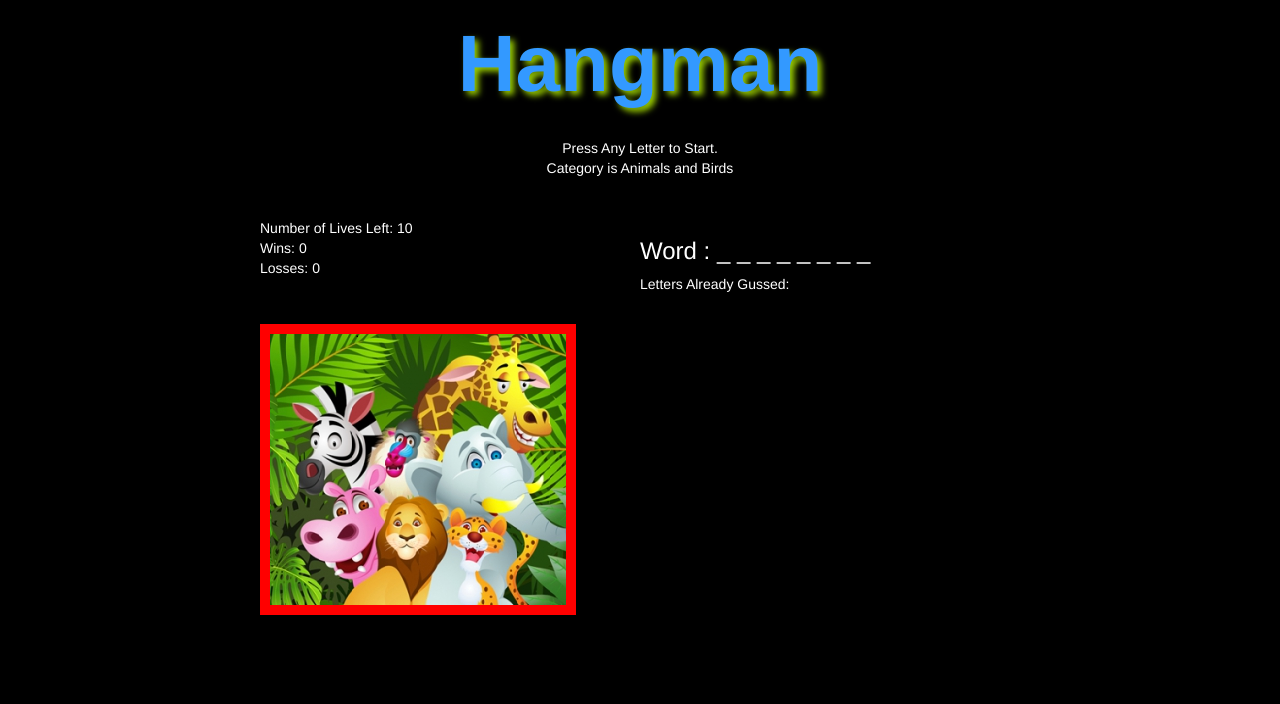
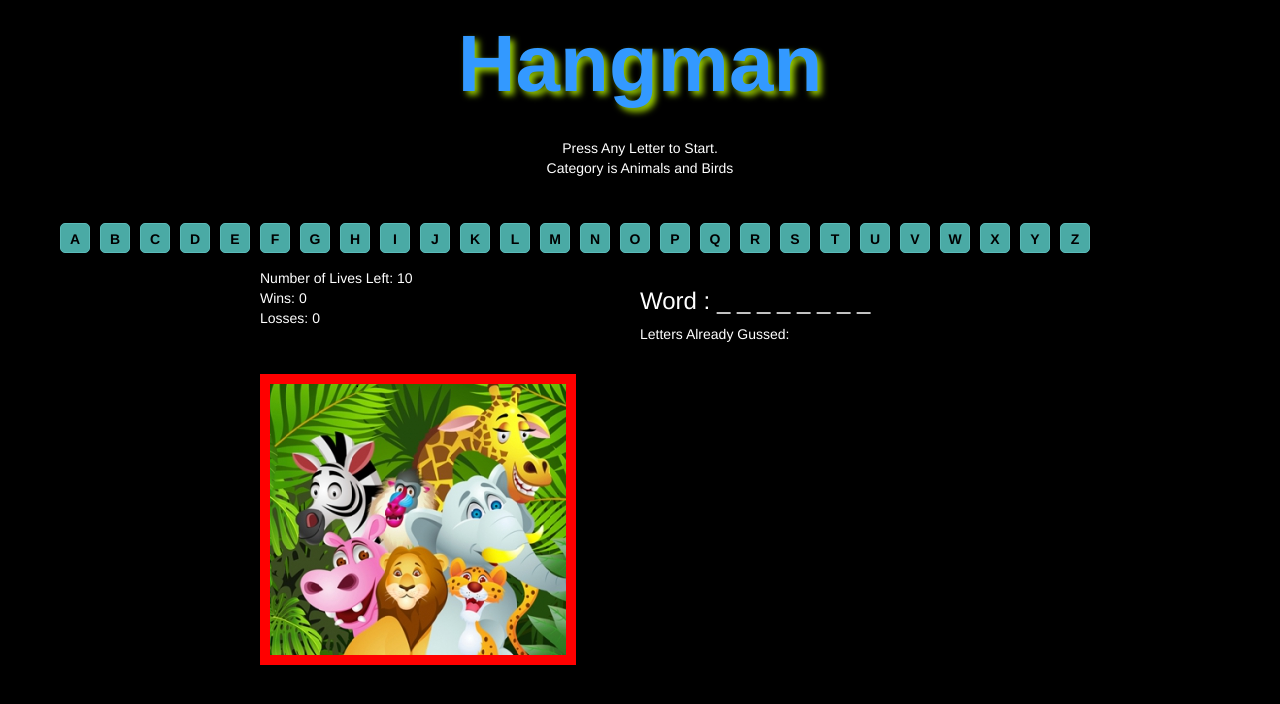
Before and after one commit to AmmuJose/Hangman, a PHP site: page / in a window 1280 px wide. Shown: the top 704 px of the page. Run offline with PHP 8.4, Linux system fonts and the light colour scheme.

Commit message:
buttons added

```diff
--- a/assets/css/style.css
+++ b/assets/css/style.css
@@ -29,3 +29,26 @@ img {
 	background-color: black;
 	border:10px solid red;
 }
+
+#letterBtn li{
+	width: 30px;
+	height: 30px;
+	line-height: 30px;
+	background-color: #4aaaa5;
+	color: #000;
+	margin: 5px;
+	text-align: center;
+	font-weight: bold;
+	border: 1px solid #5bbbb9;
+	-moz-border-radius: 5px;
+	-webkit-border-radius: 5px;
+}
+
+#letterBtn li{
+	display: inline-block;
+}
+
+#letterBtn li:hover {
+	background-color: #9cccc9;
+	cursor: pointer;
+}
--- a/assets/javascript/game.js
+++ b/assets/javascript/game.js
@@ -14,6 +14,11 @@ var hangman = {
 			'Antelope',
 			'Pronghorn',
 			'Penguin'],
+	letters: ['A', 'B', 'C', 'D', 'E','F',
+				'G', 'H', 'I', 'J', 'K', 'L',
+				'M', 'N', 'O', 'P', 'Q', 'R',
+				'S', 'T', 'U', 'V', 'W', 'X',
+				'Y', 'Z'],
 	lives: 10,
 	userInputs: [],
 	matchedLettersCount: 0,
@@ -36,6 +41,7 @@ var hangman = {
 
 		var initialWordToPrint = this.createInitialWordToPrint();
 		this.printWord(initialWordToPrint);
+
 
 		document.querySelector("#userInputs").innerHTML = "";
 		document.querySelector("#lives").innerHTML = this.lives;
@@ -218,11 +224,29 @@ var hangman = {
 			document.querySelector("#hangman").innerHTML = '<img src="assets/images/animals.png">';
 		}
 	},
+
+	letterClick: function(letter){
+		this.userInput = letter.toUpperCase();
+		this.startGmae();
+	}
 }
 
 
 // event listener
 window.onload = function(event) {
+
+	function letterClick(letter) {
+		hangman.userInput = letter.toUpperCase();
+		hangman.startGmae();
+	} //End onkeyup
+
+	var html = "<ul>";
+		for (var i = 0; i < hangman.letters.length; i++) {
+			html += '<li onclick="hangman.letterClick(\''+ hangman.letters[i]+'\')">' + hangman.letters[i] + "</li>";
+		};
+		html += "</ul>";
+	document.querySelector("#letterBtn").innerHTML = html;
+
 	hangman.init();
 
 	document.onkeyup = function(e) {
@@ -230,4 +254,10 @@ window.onload = function(event) {
 		hangman.startGmae();
 	} //End onkeyup
 
+
+
+
+
+
+
 }//End window onload
--- a/index.html
+++ b/index.html
@@ -30,6 +30,7 @@
 				</p>
 			</div>
 		</div>
+		<div class="row"><div id="letterBtn"></div></div>
 		<!-- content -->
 		<div class="row">
 			<div class="col-md-12 col-sm-12 col-xs-12">
```
